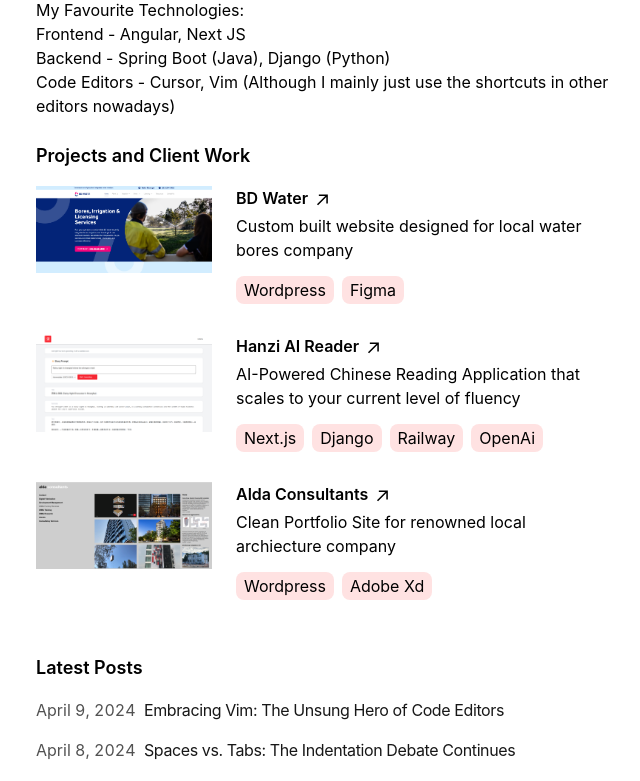
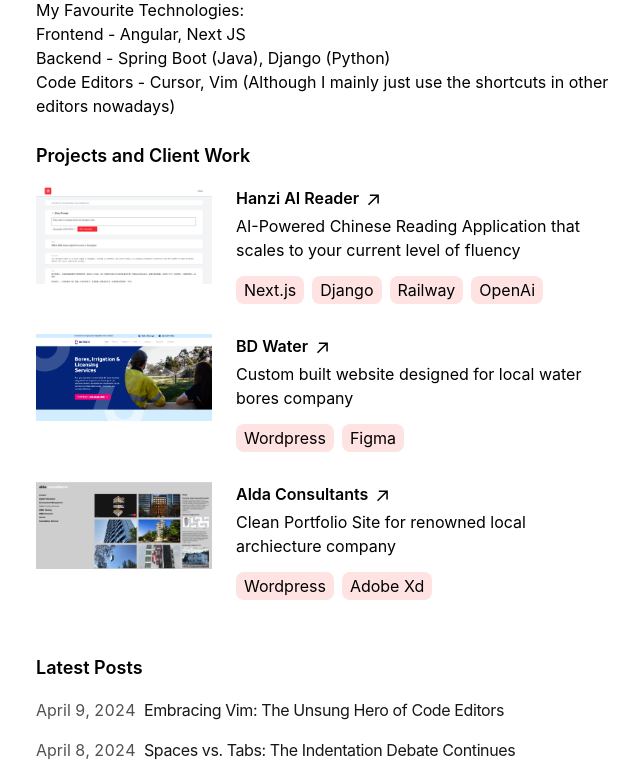
Before and after one commit to daniel-chen2/blog-portfolio, a Next.js app: page / in a window 1280 px wide. Shown: the part 386-1167 px from the top of the page, without its empty margins (316-956 px from the left). Built offline with nearby package versions, Linux system fonts and the light colour scheme.

Commit message:
fix: fix index error

```diff
--- a/app/components/projects.tsx
+++ b/app/components/projects.tsx
@@ -2,19 +2,22 @@
 import { getAllProjects } from 'app/project/projectService'
 import Image from 'next/image'
 import { ArrowIcon } from './arrow-icon'
+import React from 'react'
 
 export function Projects() {
   const allProjects = getAllProjects()
 
   return (
-    <ul>
-      {allProjects.map((project, i) => (
+    <>
+    {
+      allProjects.map((project, i) => (
         <Link
+          key={i}
           href={project.projectUrl}
           target='_blank'
           rel='noopener noreferrer'
         >
-          <li key={i} className='mb-8 flex md:flex-nowrap flex-wrap gap-6' >
+          <div className='mb-8 flex md:flex-nowrap flex-wrap gap-6' >
             <div className='md:w-1/3 w-full'>
               <Image
                 src={project.imageUrl}
@@ -35,14 +38,15 @@
               <p>{project.summary}</p>
               <div className='mt-4'>
                 {project.technologies.map((tech, i) => (
-                  <span className='mr-2 rounded-lg bg-red-100 px-2 py-1'>{tech}</span>
-                  ))}
+                  <span key={i} className='mr-2 rounded-lg bg-red-100 px-2 py-1'>{tech}</span>
+                ))}
               </div>
             </div>
             <div />
-          </li>
+          </div>
         </Link>
-      ))}
-    </ul>
+      ))
+    }
+    </>
   )
 }
--- a/app/project/projectService.ts
+++ b/app/project/projectService.ts
@@ -15,8 +15,8 @@
 }
 
 const projects = [
+    new Project("Hanzi AI Reader", "AI-Powered Chinese Reading Application that scales to your current level of fluency", "/images/Hanzi-Reader-Project.png", "https://language-learning-app-ui-production.up.railway.app/", ["Next.js", "Django", "Railway", "OpenAi"]),
     new Project("BD Water", "Custom built website designed for local water bores company", "/images/BD-Water-Project.png", "https://bdwater.com.au/", ["Wordpress", "Figma"]),
-    new Project("Hanzi AI Reader", "AI-Powered Chinese Reading Application that scales to your current level of fluency", "/images/Hanzi-Reader-Project.png", "https://language-learning-app-ui-production.up.railway.app/", ["Next.js", "Django", "Railway", "OpenAi"]),
     new Project("Alda Consultants", "Clean Portfolio Site for renowned local archiecture company", "/images/alda-consultants-portfolio.png", "https://aldaconsultants.com.au", ["Wordpress", "Adobe Xd"]),
 ]
 
```
